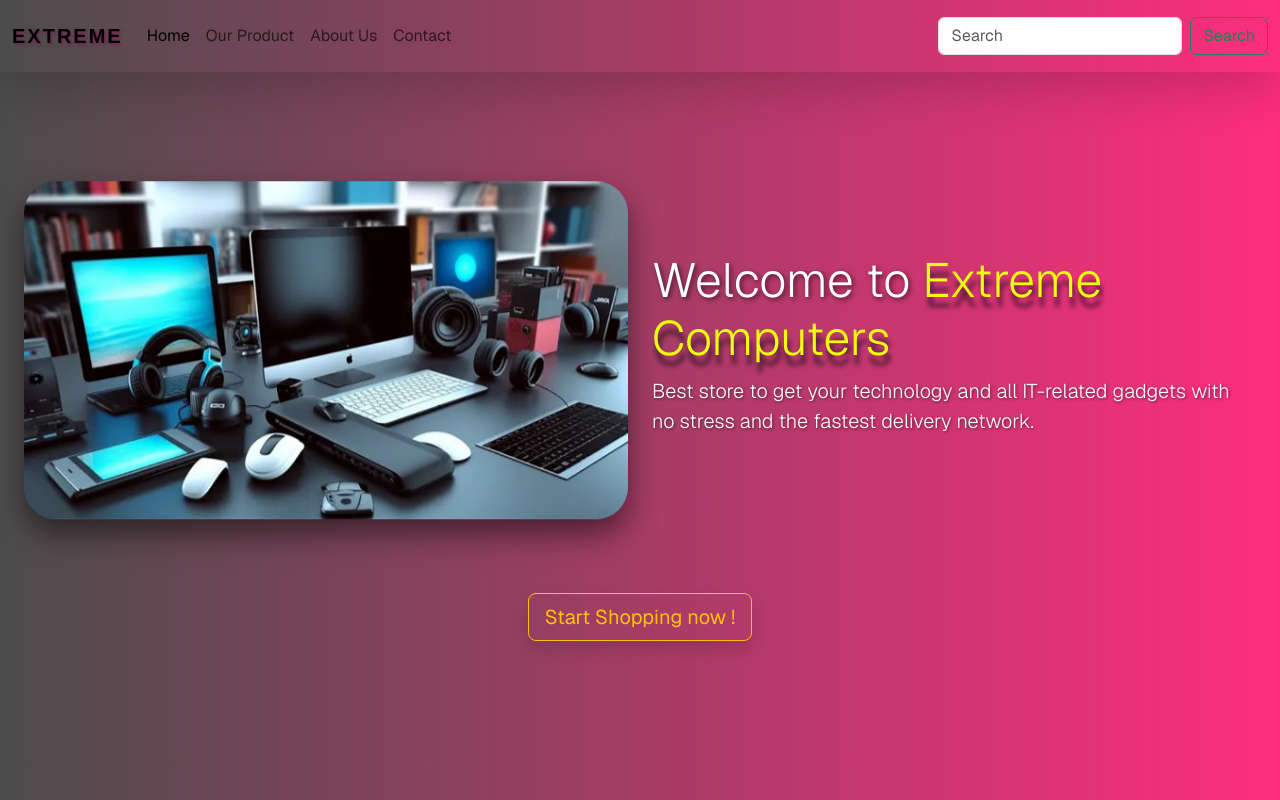
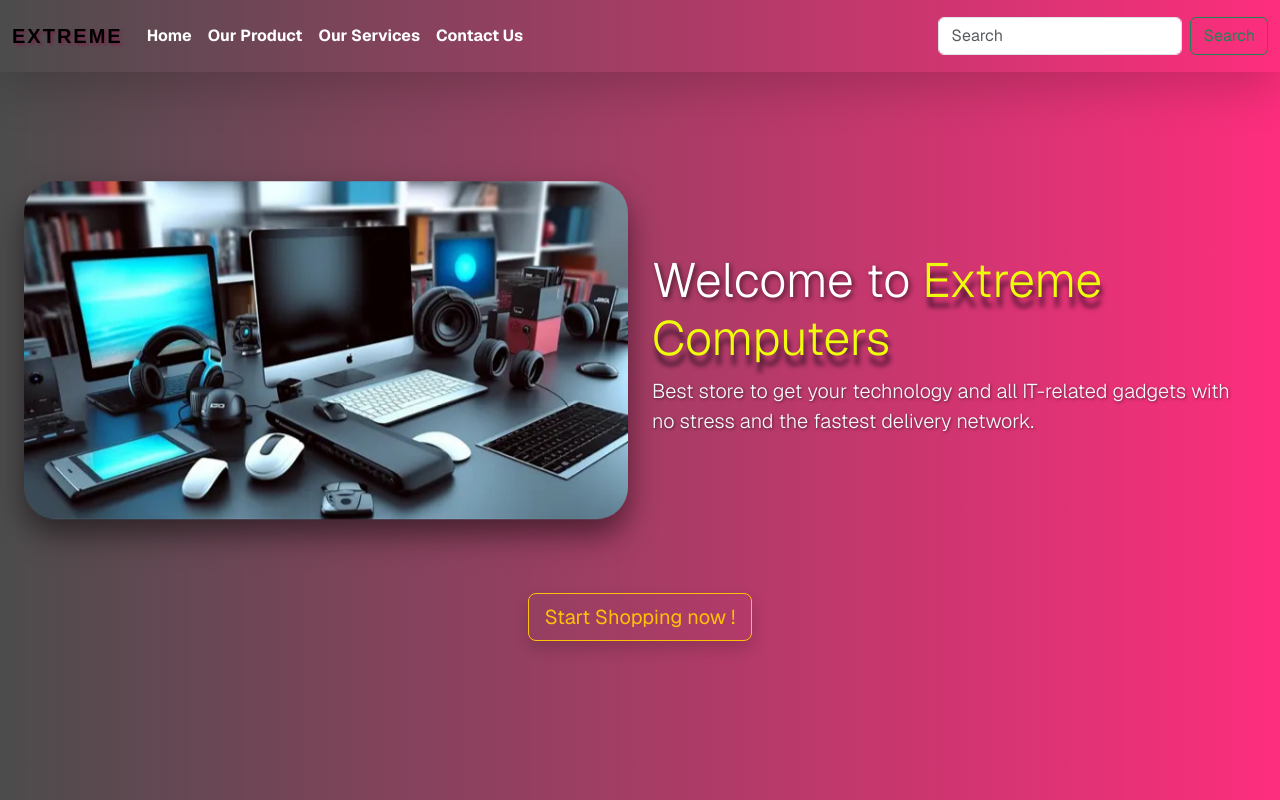
Before and after one commit to Adebayoisreal122/Extreme, a Next.js app: page / in a window 1280 px wide. Shown: the top 800 px of the page. Built offline with nearby package versions, Linux system fonts and the light colour scheme; grey boxes are pictures that could not be loaded.

Commit message:
i made another changes on the landing page

```diff
--- a/src/app/layout.js
+++ b/src/app/layout.js
@@ -20,6 +20,10 @@ export default function RootLayout({ children }) {
   return (
     <html lang="en">
       <body className={`${geistSans.variable} ${geistMono.variable}`}>
+      <link
+          href="https://cdn.jsdelivr.net/npm/bootstrap-icons/font/bootstrap-icons.css"
+          rel="stylesheet"
+        />
         {children}
       </body>
     </html>
--- a/src/app/page.js
+++ b/src/app/page.js
@@ -20,23 +20,23 @@ export default function Home() {
 
       <nav className="navbar navbar-expand-lg navbar-light  fixed-top py-3 shadow shadow-lg">
   <div className="container-fluid">
-  <a className={`${styles.logo} navbar-brand `}href="#">Extreme</a>
+  <a className={`${styles.logo}  navbar-brand `}href="#">Extreme</a>
     <button className="navbar-toggler" type="button" data-bs-toggle="collapse" data-bs-target="#navbarSupportedContent" aria-controls="navbarSupportedContent" aria-expanded="false" aria-label="Toggle navigation">
       <span className="navbar-toggler-icon"></span>
     </button>
-    <div className="collapse navbar-collapse" id="navbarSupportedContent">
-      <ul className="navbar-nav me-auto mb-2 mb-lg-0">
+    <div className="collapse  navbar-collapse" id="navbarSupportedContent">
+      <ul className="navbar-nav text-white me-auto mb-2 mb-lg-0">
         <li className="nav-item">
-          <a className="nav-link active" aria-current="page" href="#">Home</a>
+          <a className="nav-link text-white fw-bold active" aria-current="page" href="#">Home</a>
         </li>
         <li className="nav-item">
-          <a className="nav-link" href="#products">Our Product</a>
+          <a className="nav-link text-white fw-bold" href="#products">Our Product</a>
         </li>
         <li className="nav-item">
-          <a className="nav-link" href="#">About Us</a>
+          <a className="nav-link text-white fw-bold" href="#features">Our Services</a>
         </li>
         <li className="nav-item">
-          <a className="nav-link" href="#">Contact</a>
+          <a className="nav-link text-white fw-bold" href="#contact">Contact Us</a>
         </li>
       </ul>
       <form className="d-flex">
@@ -360,13 +360,13 @@ export default function Home() {
 </section>
 
 
-<section className="container mt-5">
+<section id="contact"  className="container mt-5">
+  <h2>Contact Us</h2>
   <div className="row">
 <div>
 <iframe src="https://www.google.com/maps/embed?pb=!1m18!1m12!1m3!1d3949.613719341745!2d4.2378223767953305!3d8.140748081372822!2m3!1f0!2f0!3f0!3m2!1i1024!2i768!4f13.1!3m3!1m2!1s0x10370dd3375371c9%3A0x9900125926ed3f76!2sExtreme%20Computers%20And%20Technology!5e0!3m2!1sen!2sng!4v1736836401010!5m2!1sen!2sng" width="600" height="450" allowFullScreen="" loading="lazy" referrerPolicy="no-referrer-when-downgrade"></iframe>
 </div>
 <div>
-  <h2>Contact Us</h2>
 </div>
   </div>
 </section>
@@ -387,8 +387,8 @@ export default function Home() {
         <h5>Quick Links</h5>
         <ul className="list-unstyled">
           <li><a href="#" className="text-white text-decoration-none">Home</a></li>
-          <li><a href="#" className="text-white text-decoration-none">Shop</a></li>
-          <li><a href="#" className="text-white text-decoration-none">About Us</a></li>
+          <li><a href="#product" className="text-white text-decoration-none">Our Products</a></li>
+          <li><a href="#features" className="text-white text-decoration-none">Our Services</a></li>
           <li><a href="#" className="text-white text-decoration-none">Contact</a></li>
         </ul>
       </div>
@@ -396,10 +396,10 @@ export default function Home() {
       <div className="col-md-4 mb-4">
         <h5>Contact Us</h5>
         <p>
-          <i className="bi bi-geo-alt-fill"></i> 123 Tech Street, Tech City, TC 12345
+          <i className="bi bi-geo-alt-fill"></i> Opp. Ori oke Baptist Church, Apake, Ogbomoso, Oyo State
         </p>
         <p>
-          <i className="bi bi-telephone-fill"></i> +1 234 567 890
+          <i className="bi bi-telephone-fill"></i> +234 9039 482 875
         </p>
         <p>
           <i className="bi bi-envelope-fill"></i> support@elitestore.com
@@ -414,7 +414,7 @@ export default function Home() {
     </div>
     <hr className="bg-secondary" />
     <div className="text-center">
-      <p className="mb-0">&copy; 2025 Elite Store. All rights reserved.</p>
+      <p className="mb-0">&copy; 2025 Extreme Computers. All rights reserved.</p>
     </div>
   </div>
 </footer>
```
